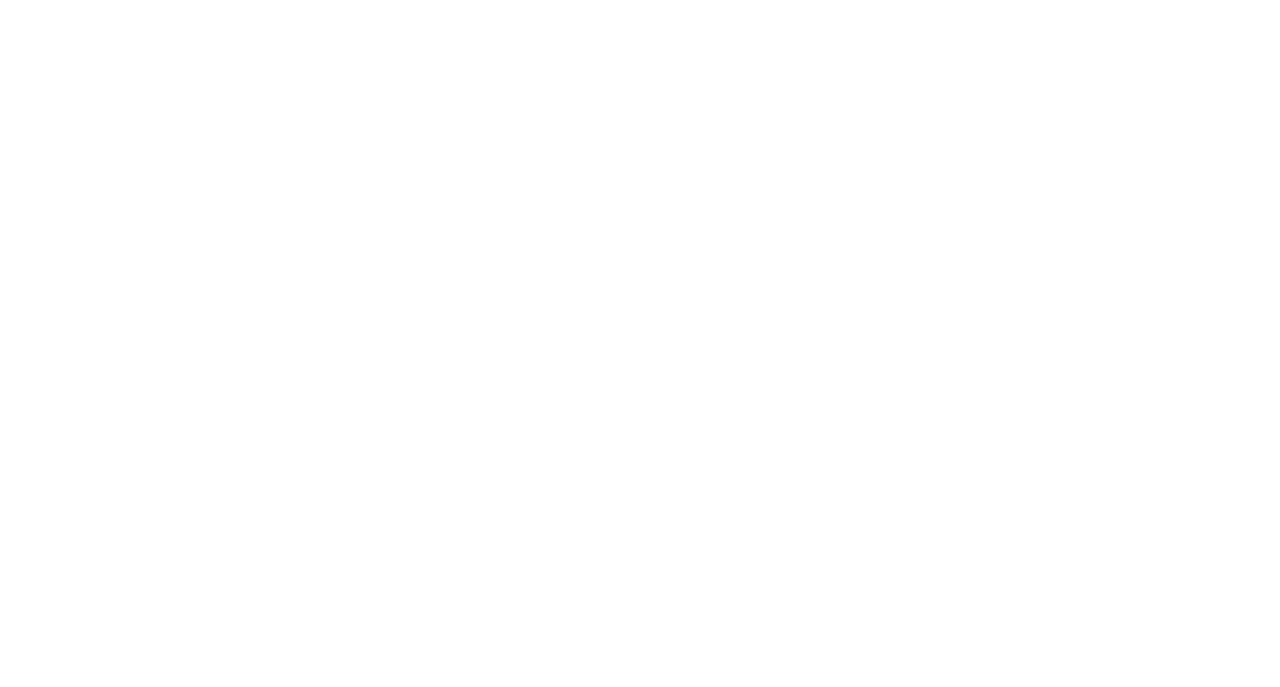
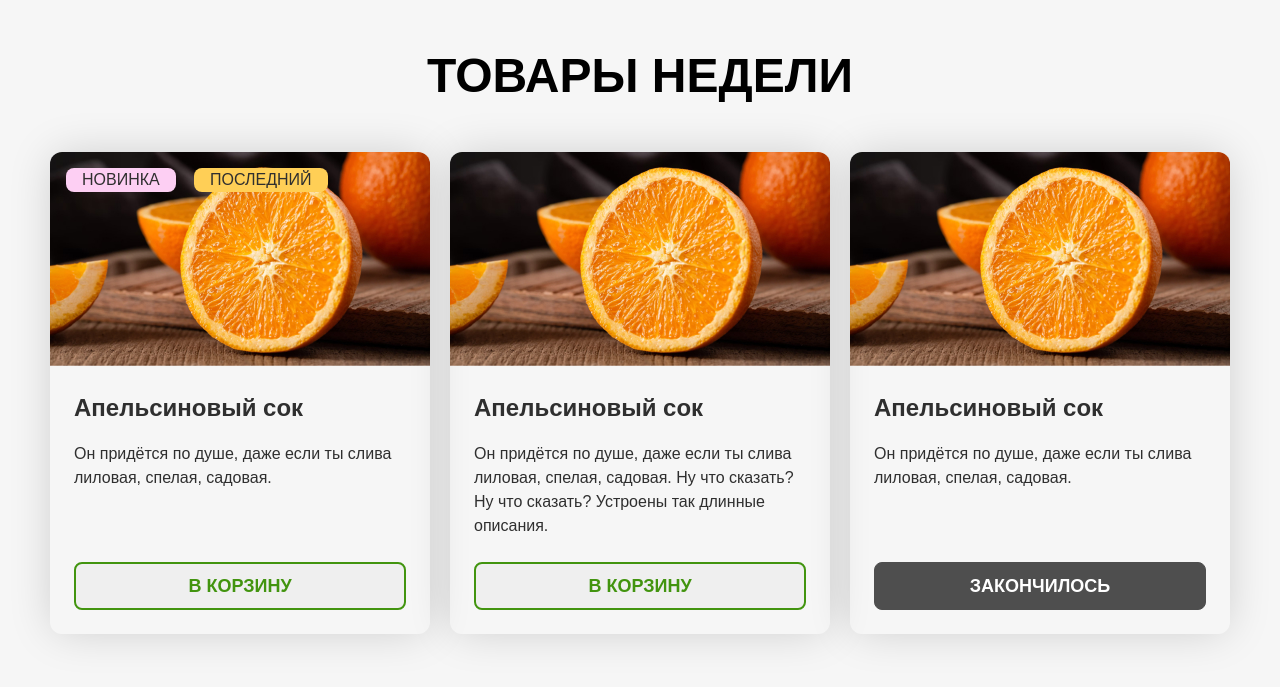
Before and after one commit to AlehBarushka/ForSpurIT, a plain HTML site: page 01-product-card/index.html in a window 1280 px wide. Drawn offline with Linux system fonts and the light colour scheme.

Commit message:
Completed first task

```diff
--- /dev/null
+++ b/01-product-card/assets/css/index.css
@@ -0,0 +1,151 @@
+* {
+  box-sizing: border-box;
+  padding: 0;
+  margin: 0;
+}
+
+img {
+  display: block;
+  max-width: 100%;
+}
+
+button {
+  cursor: pointer;
+}
+
+body {
+  font-family: Arial, sans-serif;
+  color: #2f2f2f;
+  line-height: 1.5;
+  background-color: #f6f6f6;
+}
+
+.container {
+  max-width: 1220px;
+  margin: 0 auto;
+  padding: 0 20px;
+}
+
+.products {
+  padding-bottom: 50px;
+}
+
+.products__title {
+  color: #000000;
+  font-weight: 900;
+  font-size: 48px;
+  text-align: center;
+  margin: 40px 0;
+}
+
+.products__cards {
+  display: flex;
+  flex-wrap: wrap;
+  column-gap: 20px;
+}
+
+.product-card {
+  max-width: 380px;
+  display: flex;
+  flex-direction: column;
+
+  box-shadow: 0px 0px 45px -4px rgba(0, 0, 0, 0.18);
+  border-radius: 12px;
+}
+
+.product-card__header {
+  position: relative;
+}
+
+.product-card__badge {
+  position: absolute;
+  display: inline-block;
+  padding: 0 16px;
+  border-radius: 8px;
+}
+
+.product-card__badge--new {
+  top: 16px;
+  left: 16px;
+  background-color: #fdcff3;
+}
+
+.product-card__badge--last {
+  top: 16px;
+  left: 144px;
+  background-color: #ffcf56;
+}
+
+.product-card__header img {
+  border-radius: 12px 12px 0 0;
+}
+
+.product-card__body {
+  padding: 24px 24px 0;
+  flex: 1 0 auto;
+}
+
+.product-card__title {
+  font-weight: 900;
+  font-size: 24px;
+  margin-bottom: 16px;
+}
+
+.product-card__body p {
+  margin-bottom: 24px;
+}
+
+.product-card__footer {
+  padding: 0 24px 24px;
+}
+
+.product-card__btn {
+  display: block;
+  margin-top: auto;
+  width: 100%;
+  height: 48px;
+  border: 2px solid #42940f;
+  border-radius: 8px;
+  font-weight: 900;
+  font-size: 18px;
+  text-align: center;
+  color: #42940f;
+}
+
+.product-card__btn--interactive {
+  transition: background-color 0.15s ease-in;
+}
+
+.product-card__btn--interactive:hover {
+  background-color: #42940f;
+  color: #ffffff;
+}
+
+.product-card__btn--interactive:active {
+  background-color: #1f5200;
+  border: 2px solid #1f5200;
+}
+
+.product-card__btn--disabled {
+  cursor: auto;
+  background-color: #4e4e4e;
+  color: #ffffff;
+  border: 1px solid #4e4e4e;
+  border-radius: 8px;
+}
+
+@media (max-width: 1220px) {
+  .container--tablet {
+    max-width: 820px;
+  }
+
+  .products__cards {
+    row-gap: 20px;
+  }
+}
+
+@media (max-width: 840px) {
+  .container--mobile {
+    max-width: 420px;
+  }
+}
--- a/01-product-card/index.css
+++ /dev/null
@@ -1 +0,0 @@
-/* Смотри сколько снизу свободного места! Оно идеально подойдёт, чтобы писать твои стили! */
--- a/01-product-card/index.html
+++ b/01-product-card/index.html
@@ -7,11 +7,60 @@
       content="width=device-width, user-scalable=no, initial-scale=1.0, maximum-scale=1.0, minimum-scale=1.0" />
     <meta http-equiv="X-UA-Compatible" content="ie=edge" />
     <title>SpurIT - Тестовое задание 1. HTML и CSS</title>
-    <link rel="stylesheet" href="./index.css" />
+    <link rel="stylesheet" href="./assets/css/index.css" />
   </head>
   <body>
     <main>
-      <!-- Напиши разметку на этом месте и больше ничего не трогай -->
+      <section class="products">
+        <div class="container container--tablet container--mobile">
+          <h2 class="products__title">ТОВАРЫ НЕДЕЛИ</h2>
+          <div class="products__cards">
+            <div class="product-card">
+              <div class="product-card__header">
+                <span class="product-card__badge product-card__badge--new">НОВИНКА</span>
+                <span class="product-card__badge product-card__badge--last">ПОСЛЕДНИЙ</span>
+                <img src="./assets/img/image-card.jpg" alt="oranges" />
+              </div>
+              <div class="product-card__body">
+                <h3 class="product-card__title">Апельсиновый сок</h3>
+                <p>Он придётся по душе, даже если ты слива лиловая, спелая, садовая.</p>
+              </div>
+              <div class="product-card__footer">
+                <button class="product-card__btn product-card__btn--interactive">В КОРЗИНУ</button>
+              </div>
+            </div>
+            <div class="product-card">
+              <div class="product-card__header">
+                <img src="./assets/img/image-card.jpg" alt="oranges" />
+              </div>
+              <div class="product-card__body">
+                <h3 class="product-card__title">Апельсиновый сок</h3>
+                <p>
+                  Он придётся по душе, даже если ты слива лиловая, спелая, садовая. Ну что сказать?
+                  Ну что сказать? Устроены так длинные описания.
+                </p>
+              </div>
+              <div class="product-card__footer">
+                <button class="product-card__btn product-card__btn--interactive">В КОРЗИНУ</button>
+              </div>
+            </div>
+            <div class="product-card">
+              <div class="product-card__header">
+                <img src="./assets/img/image-card.jpg" alt="oranges" />
+              </div>
+              <div class="product-card__body">
+                <h3 class="product-card__title">Апельсиновый сок</h3>
+                <p>Он придётся по душе, даже если ты слива лиловая, спелая, садовая.</p>
+              </div>
+              <div class="product-card__footer">
+                <button disabled class="product-card__btn product-card__btn--disabled">
+                  ЗАКОНЧИЛОСЬ
+                </button>
+              </div>
+            </div>
+          </div>
+        </div>
+      </section>
     </main>
   </body>
 </html>
```
Also changed, not shown: 01-product-card/assets/img/image-card.jpg (added), 1 other file.
